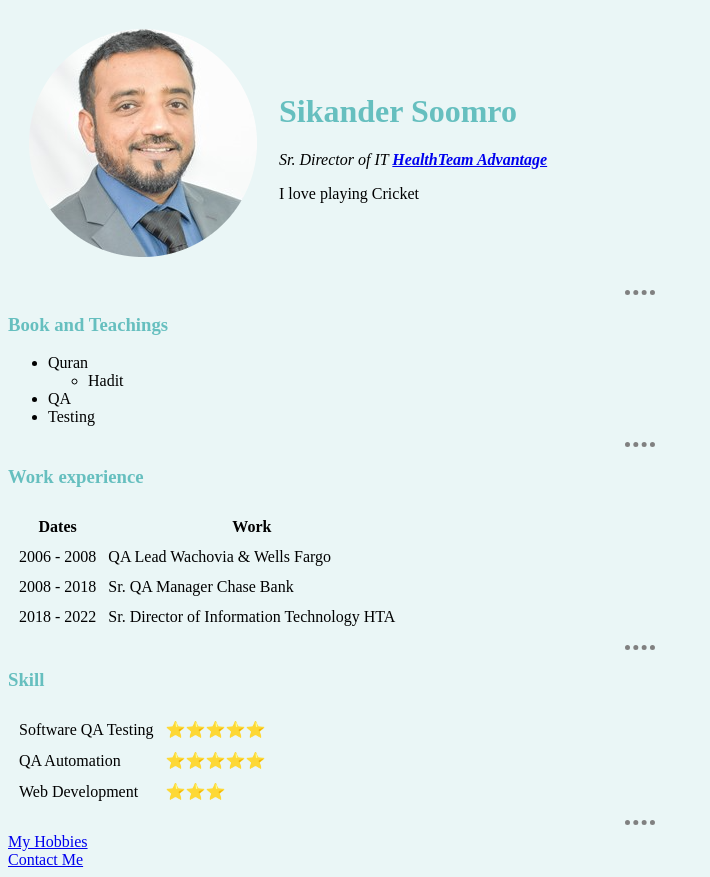
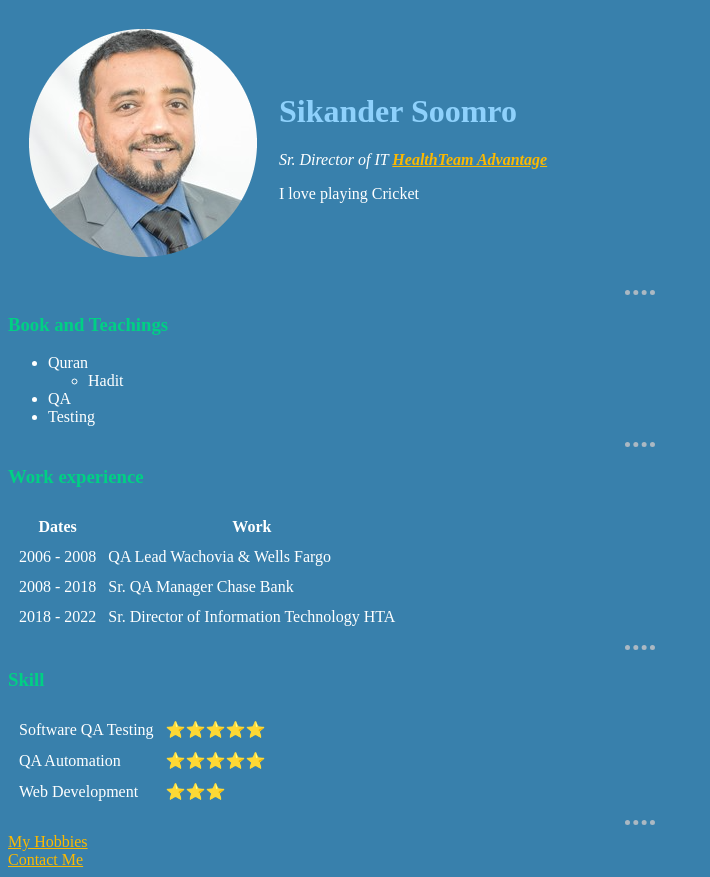
Before and after one commit to soomrous/about-me, a plain HTML site: page index.html in a window 1280 px wide. Shown: the whole page, without its empty margins (0-710 px from the left). Drawn offline with Linux system fonts and the light colour scheme.

Commit message:
update css

```diff
--- a/css/style.css
+++ b/css/style.css
@@ -1,17 +1,30 @@
 body {
-  background-color: #EAF6F6;
+  background-color: #3880AC;
 }
 
 hr {
   border-style: none;
   border-top: dotted;
-  border-color: grey;
+  border-color: #abb8c3;
   border-width: 5px;
   width:30px;
   }
   h1 {
-      color: #66BFBF;
+      color: #8ed1fc;
+
     }
   h3 {
-        color: #66BFBF;
+        color: #00d084;
       }
+p{
+  color: #ffffff;
+}
+ul{
+  color: #ffffff;
+}
+tr{
+  color: #ffffff;
+}
+a{
+  color: #fcb900;
+}
```
